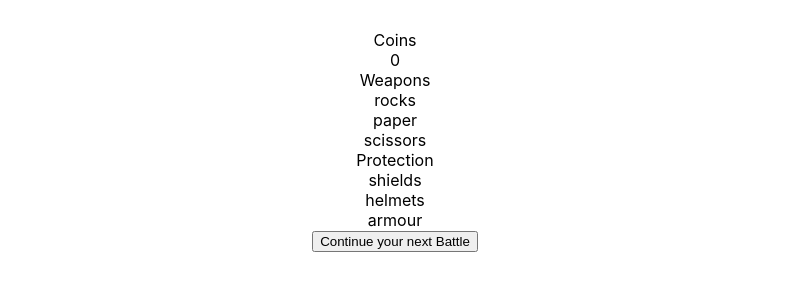
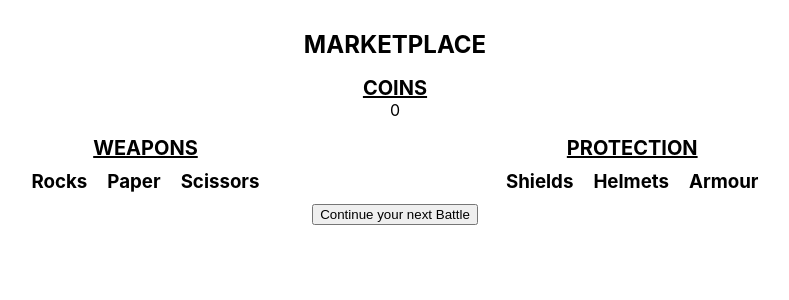
Before and after one commit to tedweiss/react-rock-paper-scissors, a React (Create React App) app: page /marketplace in a window 1280 px wide. Shown: the top 300 px of the page, without its empty margins (245-1034 px from the left). Built offline with nearby package versions, Linux system fonts and the light colour scheme.

Commit message:
Style Marketplace

```diff
--- a/src/components/BattleWinnerDisplay.jsx
+++ b/src/components/BattleWinnerDisplay.jsx
@@ -1,12 +1,12 @@
 import React from 'react'
 import styled from 'styled-components'
+import { navigate } from '@reach/router'
 
 import { StyledMarketplaceButton } from '../utils/MarketplaceButton'
 import { useEnemyDispatch, useEnemyState } from '../providers/EnemyProvider'
 import { useCountDispatch } from '../providers/ScoreboardProvider'
 import { useHeroDispatch } from '../providers/HeroProvider'
 import RewardDisplay from './RewardsDisplay'
-import { navigate } from '@reach/router'
 
 const StyledNext = styled.button`
   display: block;
--- a/src/components/EnemiesDisplay.jsx
+++ b/src/components/EnemiesDisplay.jsx
@@ -1,6 +1,6 @@
 import React from 'react'
+import styled from 'styled-components'
 import { navigate } from '@reach/router'
-import styled from 'styled-components'
 
 import { StyledMarketplaceButton } from '../utils/MarketplaceButton'
 import { useEnemyDispatch, useEnemyState } from '../providers/EnemyProvider'
--- a/src/components/MarketItemGroup.jsx
+++ b/src/components/MarketItemGroup.jsx
@@ -1,13 +1,20 @@
 import React from 'react'
+import styled from 'styled-components'
+
 import { useHeroState } from '../providers/HeroProvider'
 import MarketItem from './MarketItem'
+
+export const StyledMarketGroupType = styled.h3`
+  text-transform: capitalize;
+  margin: 10px;
+`
 
 const MarketItemGroup = ({ group, type }) => {
   const { hero } = useHeroState()
   const heroGroup = hero[group]
   return (
     <div>
-      {type}
+      <StyledMarketGroupType>{type}</StyledMarketGroupType>
       {heroGroup[type].map((item, index) => {
         if (item.available) {
           if (group !== 'weapons' || (group === 'weapons' && index !== 0)) {
--- a/src/components/Marketplace.jsx
+++ b/src/components/Marketplace.jsx
@@ -1,34 +1,61 @@
 import React from 'react'
+import styled from 'styled-components'
+import { navigate } from '@reach/router'
+
 import { useHeroState } from '../providers/HeroProvider'
 import MarketItemGroup from './MarketItemGroup'
-import { navigate } from '@reach/router'
+
+const StyledMarketTitle = styled.h1`
+  font-size: 24px;
+  text-transform: uppercase;
+`
+const StyledMarketGroupTitle = styled.h2`
+  font-size: 20px;
+  font-weight: bold;
+  margin-bottom: 0;
+  text-transform: uppercase;
+  text-decoration: underline;
+`
+const StyledMarketGroups = styled.div`
+  display: flex;
+  justify-content: space-evenly;
+`
+const StyledMarketGroup = styled.div`
+  display: flex;
+  justify-content: space-evenly;
+`
 
 const Marketplace = () => {
   const { hero } = useHeroState()
   const weapons = ['rocks', 'paper', 'scissors']
   const protections = ['shields', 'helmets', 'armour']
   return (
-    <>
+    <div>
+      <StyledMarketTitle>Marketplace</StyledMarketTitle>
       <div>
-        Coins
+        <StyledMarketGroupTitle>Coins</StyledMarketGroupTitle>
         <div>{hero.coins}</div>
       </div>
-      <div>
-        Weapons
+      <StyledMarketGroups>
         <div>
-          {weapons.map(type => {
-            return <MarketItemGroup group='weapons' key={type} type={type} />
-          })}
+          <StyledMarketGroupTitle>Weapons</StyledMarketGroupTitle>
+          <StyledMarketGroup>
+            {weapons.map(type => {
+              return <MarketItemGroup group='weapons' key={type} type={type} />
+            })}
+          </StyledMarketGroup>
         </div>
-      </div>
-      <div>
-        Protection
         <div>
-          {protections.map(type => {
-            return <MarketItemGroup group='protection' key={type} type={type} />
-          })}
+          <StyledMarketGroupTitle>Protection</StyledMarketGroupTitle>
+          <StyledMarketGroup>
+            {protections.map(type => {
+              return (
+                <MarketItemGroup group='protection' key={type} type={type} />
+              )
+            })}
+          </StyledMarketGroup>
         </div>
-      </div>
+      </StyledMarketGroups>
       <button
         onClick={() => {
           navigate('enemies-display')
@@ -36,7 +63,7 @@ const Marketplace = () => {
       >
         Continue your next Battle
       </button>
-    </>
+    </div>
   )
 }
 
```
